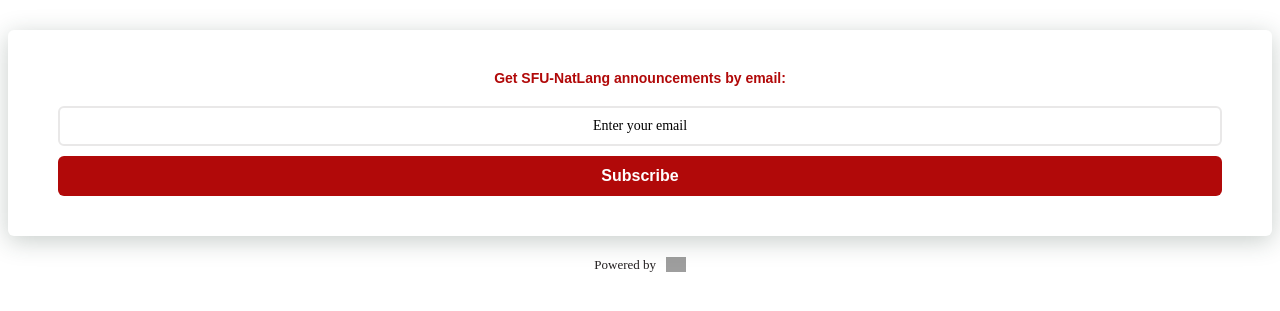
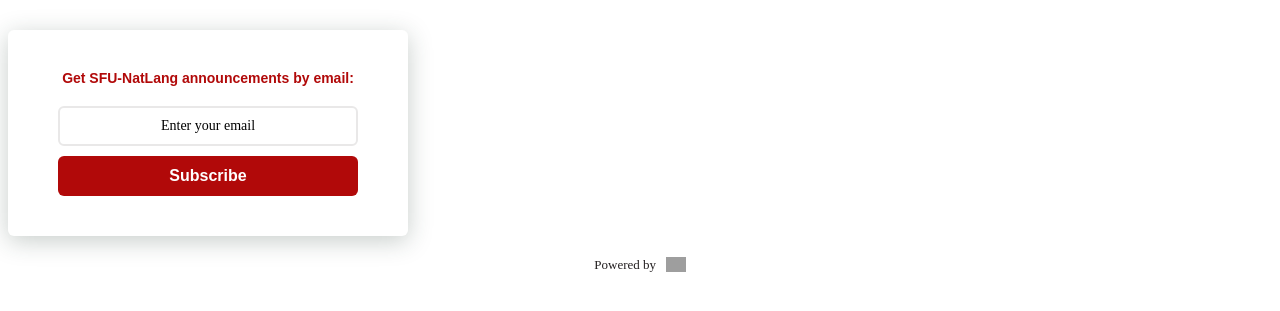
Before and after one commit to sfu-natlang/sfu-natlang.github.io, a Jekyll site: the page subscribe.html, which Jekyll copies as it is, in a window 1280 px wide. Shown: the top 311 px of the page. Built offline with Jekyll 4.4.1, drawn with Linux system fonts in a browser that asks for light colours; grey boxes are pictures that could not be loaded.

Commit message:
Update subscribe.html

```diff
--- a/subscribe.html
+++ b/subscribe.html
@@ -19,7 +19,7 @@
   justify-content: center !important;
   margin-top: 30px !important;
   padding: clamp(17px, 5%, 40px) clamp(17px, 7%, 50px) !important;
-  max-width: none !important;
+  max-width: 400px !important;
   border-radius: 6px !important;
   box-shadow: 0 5px 25px rgba(34, 60, 47, 0.25) !important;
 }
```
